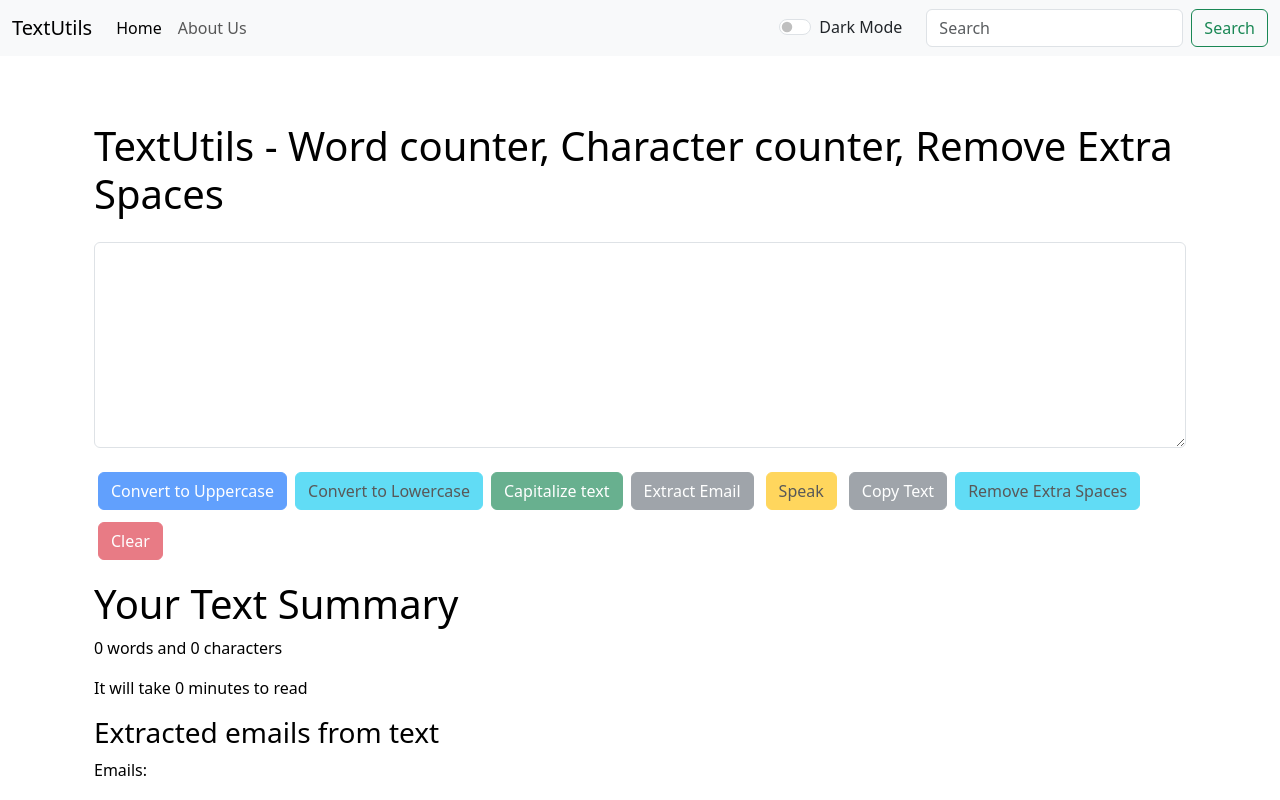
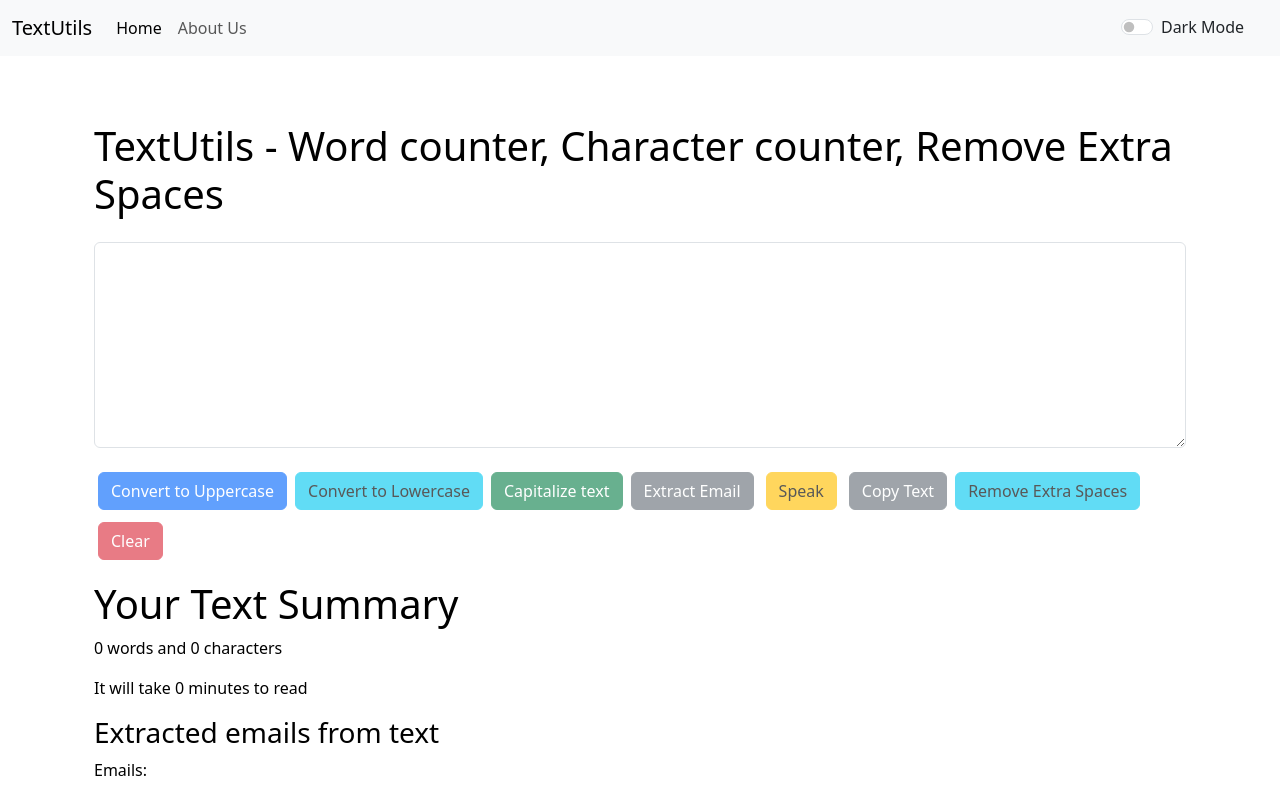
Before and after one commit to HasanNafi/React-word-count-and-text-changing-app, a React (Create React App) app: page / in a window 1280 px wide. Built offline with nearby package versions, Linux system fonts and the light colour scheme.

Commit message:
removed search bar and final commit

```diff
--- a/src/components/Navbar.js
+++ b/src/components/Navbar.js
@@ -43,7 +43,7 @@
               <label className="form-check-label" htmlFor="flexSwitchCheckDefault">Dark Mode</label>
             </div>
 
-            <form className="d-flex" role="search">
+            {/* <form className="d-flex" role="search">
               <input
                 className="form-control me-2"
                 type="search"
@@ -53,7 +53,7 @@
               <button className="btn btn-outline-success" type="submit">
                 Search
               </button>
-            </form>
+            </form> */}
           </div>
         </div>
       </nav>
```
